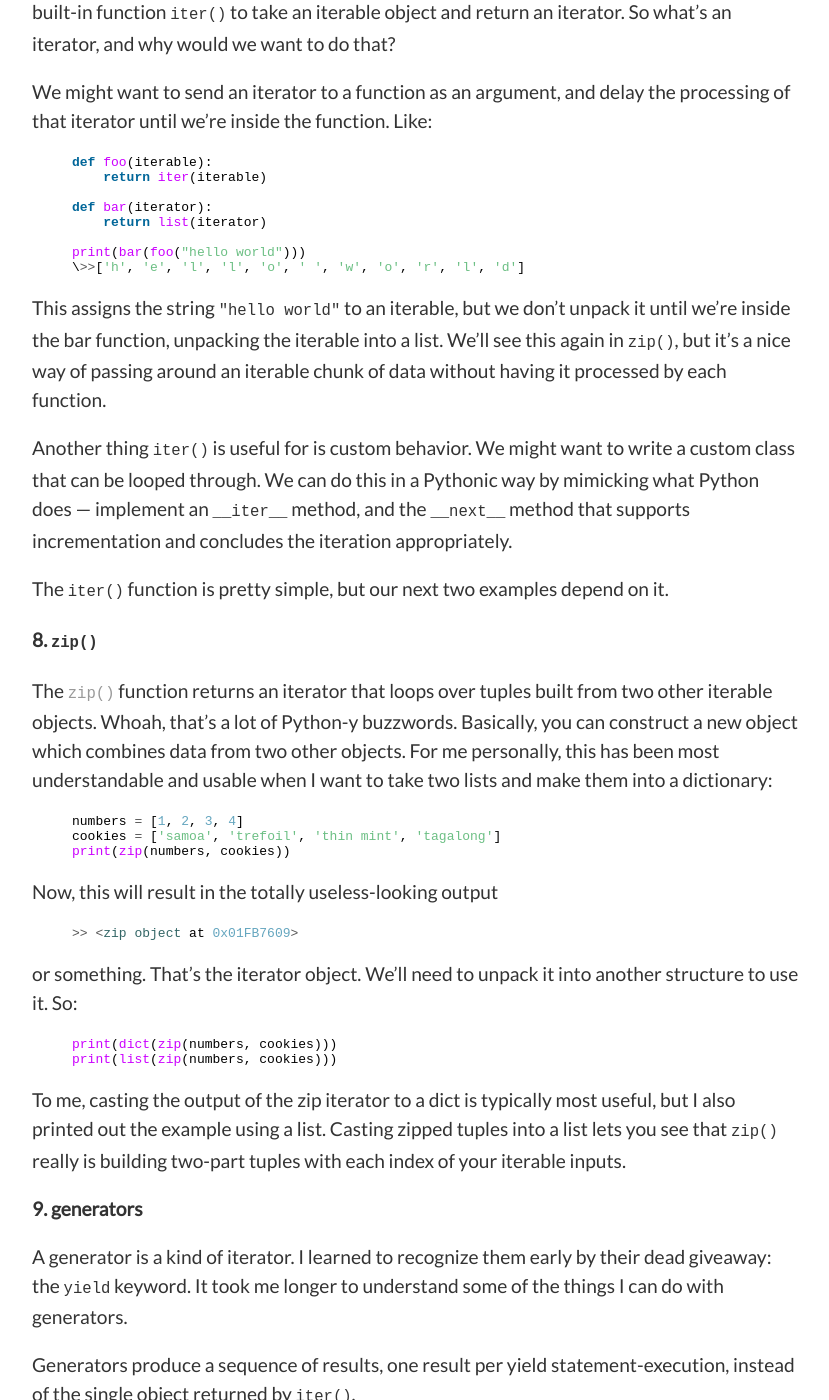
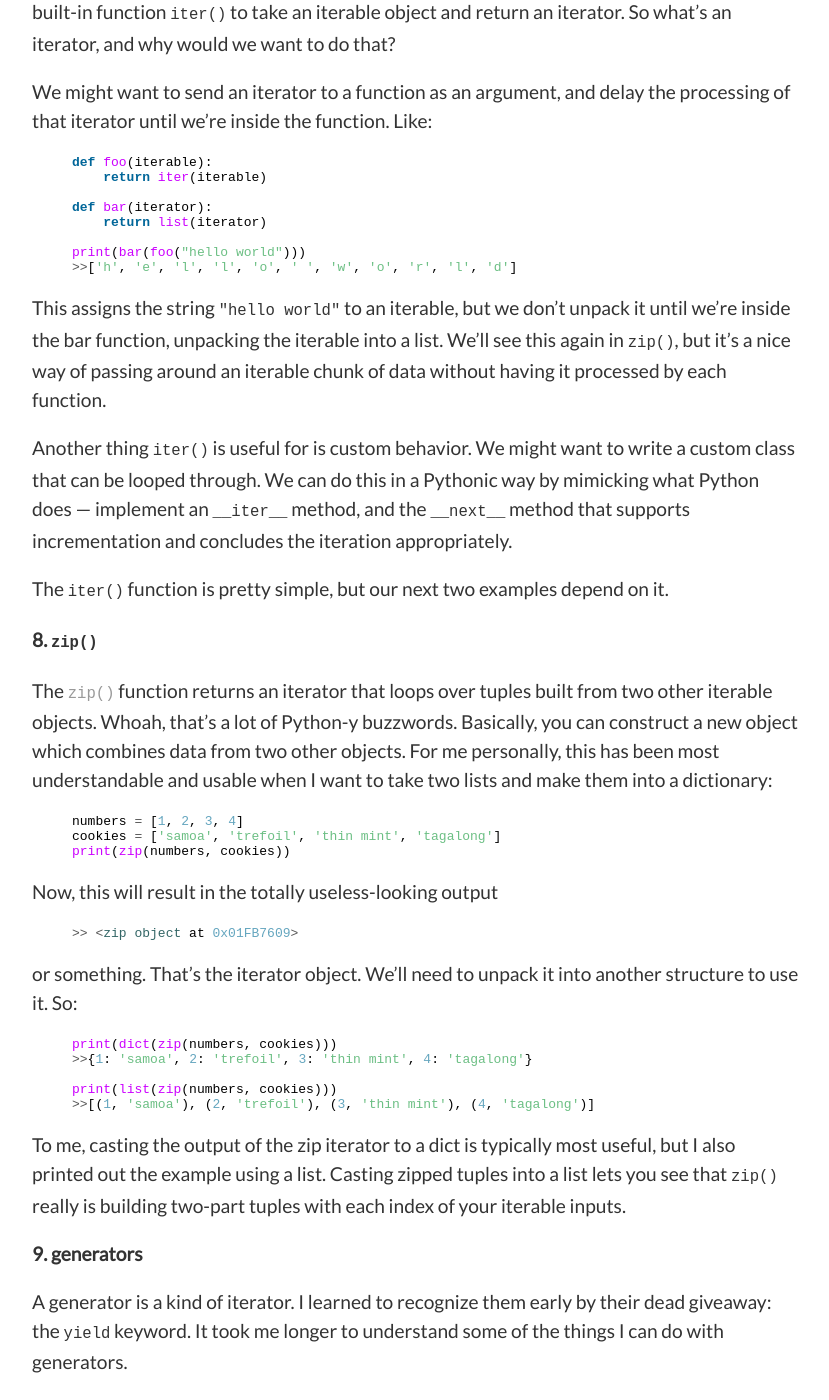
Before and after one commit to katieamazing/katieamazing.github.io, a Jekyll site: the page built from _posts/2017-05-13-Python-Goodies.md, in a window 1280 px wide and 1400 px high, scrolled down 4502 px. Shown: the whole window, without its empty margins (224-1053 px from the left). Built offline with Jekyll 4.4.1, drawn with Linux system fonts in a browser that asks for light colours; emoji names are drawn with the system emoji font.

Commit message:
Update 2017-05-13-Python-Goodies.md

````diff
--- a/_posts/2017-05-13-Python-Goodies.md
+++ b/_posts/2017-05-13-Python-Goodies.md
@@ -151,7 +151,7 @@
     return list(iterator)
 
 print(bar(foo("hello world")))
-\>>['h', 'e', 'l', 'l', 'o', ' ', 'w', 'o', 'r', 'l', 'd']
+>>['h', 'e', 'l', 'l', 'o', ' ', 'w', 'o', 'r', 'l', 'd']
 {% endhighlight %}
 
 This assigns the string ```"hello world"``` to an iterable, but we don't unpack it until we're inside the bar function, unpacking the iterable into a list. We'll see this again in ```zip()```, but it's a nice way of passing around an iterable chunk of data without having it processed by each function.
@@ -179,7 +179,11 @@
 
 {% highlight python %}
 print(dict(zip(numbers, cookies)))
+>>{1: 'samoa', 2: 'trefoil', 3: 'thin mint', 4: 'tagalong'}
+
 print(list(zip(numbers, cookies)))
+>>[(1, 'samoa'), (2, 'trefoil'), (3, 'thin mint'), (4, 'tagalong')]
+
 {% endhighlight %}
 
 To me, casting the output of the zip iterator to a dict is typically most useful, but I also printed out the example using a list. Casting zipped tuples into a list lets you see that ```zip()``` really is building two-part tuples with each index of your iterable inputs.
````
